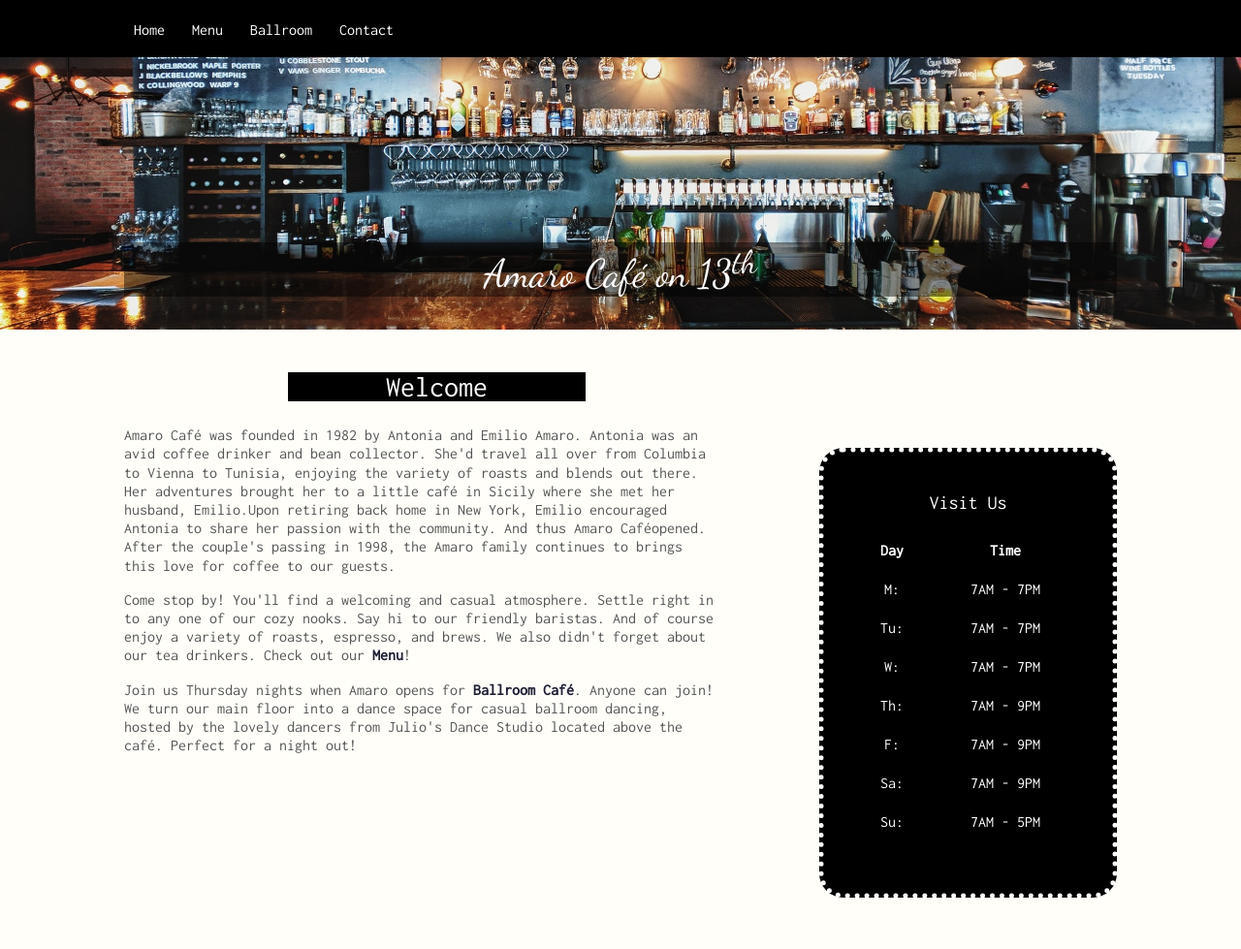
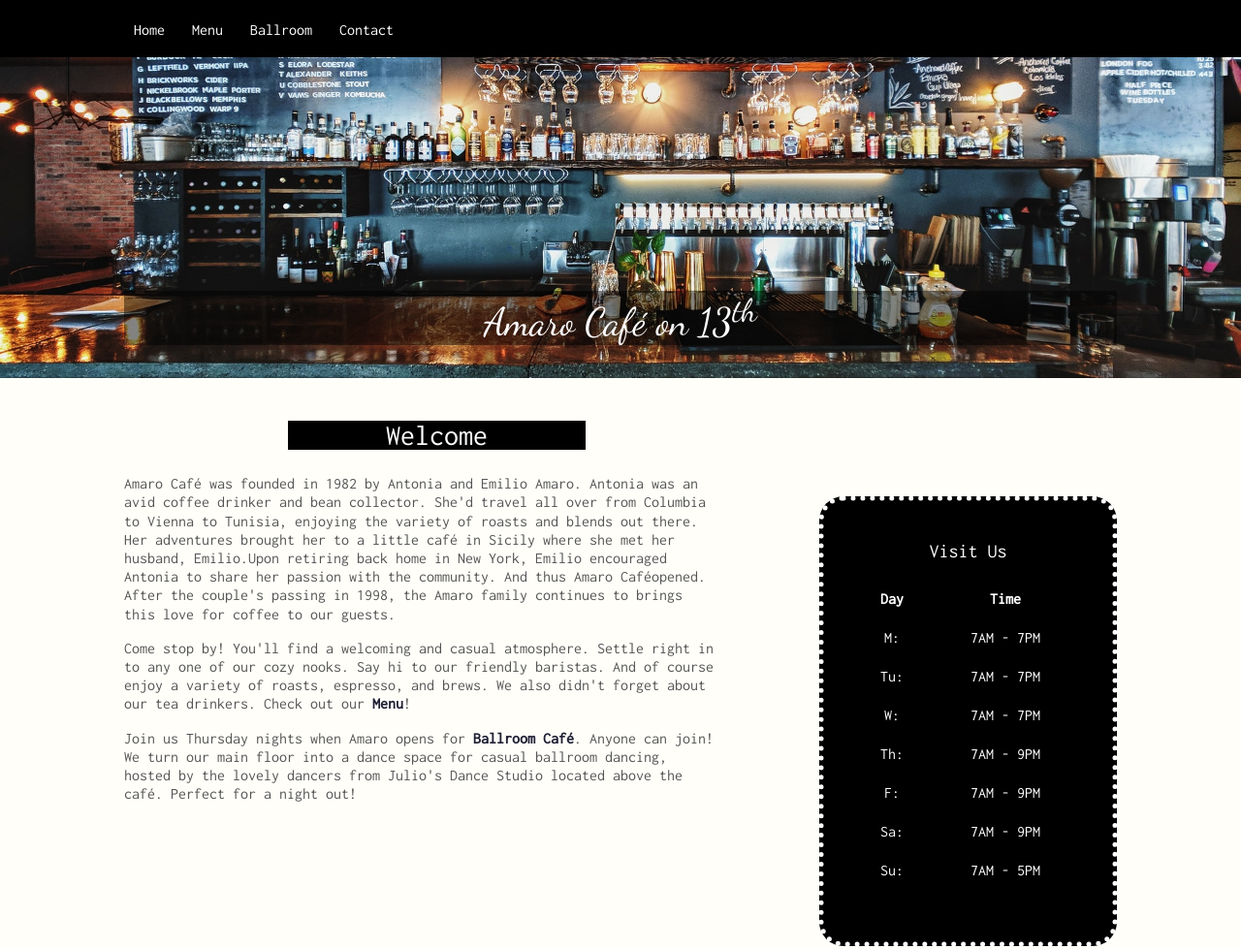
Before and after one commit to atrinh1996/AmaroCafe, a plain HTML site: page index.html in a window 1280 px wide. Shown: the top 979 px of the page at 97% size. Drawn offline with Linux system fonts and the light colour scheme.

Commit message:
Update style.css

```diff
--- a/css/style.css
+++ b/css/style.css
@@ -84,7 +84,7 @@ a:hover{
     font-family: 'Dancing Script', cursive;
     font-weight: lighter;
     line-height: 1.2;
-    margin-top: 250px;
+    margin-top: 300px;
     background: rgba(00, 00, 00, 0.45);
 }
 
```
